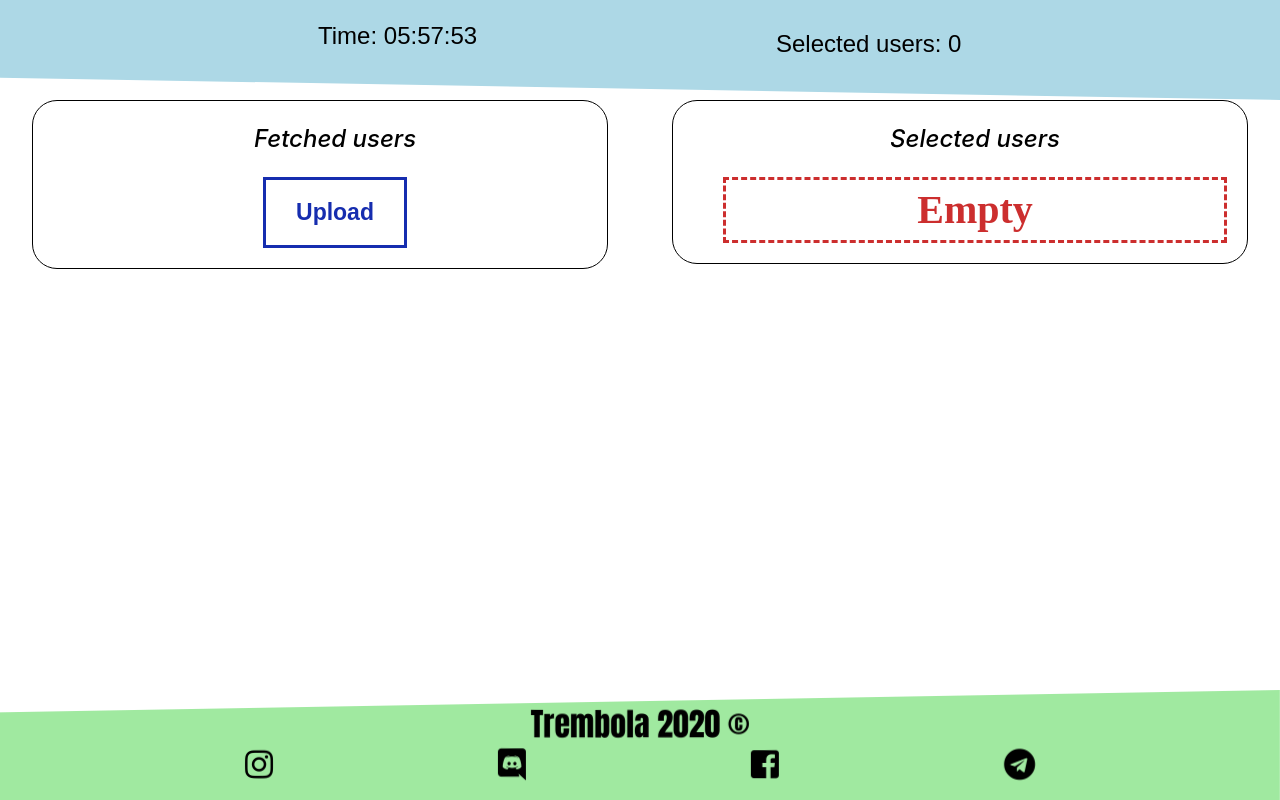
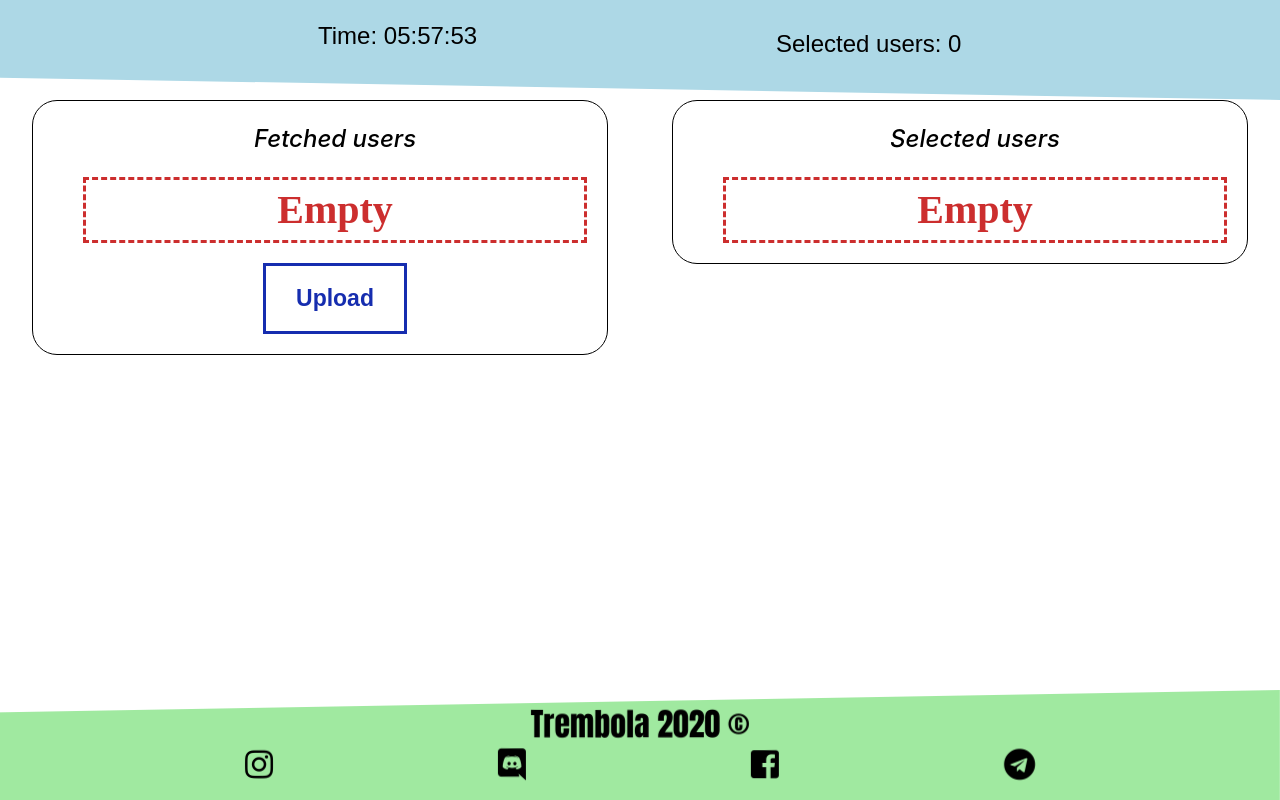
Before and after one commit to godstack/random-users-app, a React (Create React App) app: page / in a window 1280 px wide. Built offline with nearby package versions, Linux system fonts and the light colour scheme.

Commit message:
added user filtration

```diff
--- a/src/components/FilterForm/FilterForm.js
+++ b/src/components/FilterForm/FilterForm.js
@@ -1,15 +1,19 @@
 import React, { useState } from 'react';
 import './FilterForm.scss';
+import { useDispatch } from 'react-redux';
+import { filterSelectedUsers } from '../../redux/actions';
 
-export const FilterForm = ({ handleFilter }) => {
-  const [formData, setFormData] = useState({ firstName: '', lastName: '' });
+export const FilterForm = ({ filterArr, formData, setFormData }) => {
+  const dispatch = useDispatch();
 
-  const handleChange = e => {
-    setFormData({ ...formData, [e.target.name]: e.target.value });
+  const handleChange = async e => {
+    await setFormData({ ...formData, [e.target.name]: e.target.value });
+    dispatch(filterSelectedUsers(formData));
   };
 
   return (
     <form className='ui-form'>
+      <div className='filter'>Type to Filter</div>
       <div className='form-row'>
         <input
           type='text'
@@ -30,9 +34,6 @@ export const FilterForm = ({ handleFilter }) => {
           placeholder='Last name'
         />
       </div>
-      <button onClick={handleFilter} className='filter-btn'>
-        Filter
-      </button>
     </form>
   );
 };
--- a/src/components/FilterForm/FilterForm.scss
+++ b/src/components/FilterForm/FilterForm.scss
@@ -5,13 +5,12 @@ $btn-color: yellowgreen;
   margin: 30px auto;
   background: white;
 
-  .filter-btn {
+  .filter {
     width: 100%;
     border-radius: 20px;
     border: 1px solid $btn-color;
     padding: 10px 20px;
     text-align: center;
-    cursor: pointer;
     text-transform: uppercase;
     font-size: 1.2rem;
     letter-spacing: 2px;
--- a/src/components/UserLists/FetchedUsers.js
+++ b/src/components/UserLists/FetchedUsers.js
@@ -1,7 +1,7 @@
-import React from 'react';
+import React, { useState } from 'react';
 import { User } from '../User/User';
 import { useDispatch, useSelector } from 'react-redux';
-import { fetchUsers } from '../../redux/actions';
+import { fetchUsers, filterFetchedUsers } from '../../redux/actions';
 import { Loader } from '../Loader/Loader';
 import { FilterForm } from '../FilterForm/FilterForm';
 import './UserList.scss';
@@ -10,19 +10,32 @@ export const FetchedUsers = () => {
   const dispatch = useDispatch();
   const users = useSelector(state => state.users.fetchedUsers);
   const loading = useSelector(state => state.app.loading);
-  console.log(users, loading);
 
-  const handleFilter = () => {};
+  const [formData, setFormData] = useState({ firstName: '', lastName: '' });
 
-  if (loading) {
-    return <Loader />;
-  }
+  const filteredUsersList = users
+    .filter(
+      el =>
+        el.name.first
+          .toLowerCase()
+          .includes(formData.firstName.toLowerCase()) &&
+        el.name.last.toLowerCase().includes(formData.lastName.toLowerCase())
+    )
+    .map(user => <User user={user} key={user.email} />);
 
   return (
     <section className='user-list'>
       <h2 className='user-list__title'>Fetched users</h2>
-      {users.length !== 0 && <FilterForm handleFilter={handleFilter} />}
-      {users && users.map(user => <User key={user.email} user={user} />)}
+      {users.length !== 0 && (
+        <FilterForm
+          filterArr='fetchedUsers'
+          formData={formData}
+          setFormData={setFormData}
+        />
+      )}
+      {!loading && filteredUsersList}
+      {filteredUsersList.length === 0 && <div className='empty'>Empty</div>}
+      {loading && <Loader />}
       <button className='btn btn-upload' onClick={() => dispatch(fetchUsers())}>
         <div className='text'>{users.length ? 'Upload more' : 'Upload'}</div>
       </button>
--- a/src/components/UserLists/SelectedUsers.js
+++ b/src/components/UserLists/SelectedUsers.js
@@ -1,4 +1,4 @@
-import React from 'react';
+import React, { useState } from 'react';
 import './UserList.scss';
 import { useSelector } from 'react-redux';
 import { FilterForm } from '../FilterForm/FilterForm';
@@ -8,22 +8,31 @@ import { Loader } from '../Loader/Loader';
 export const SelectedUsers = () => {
   const users = useSelector(state => state.users.selectedUsers);
   const loading = useSelector(state => state.app.loading);
+  const [formData, setFormData] = useState({ firstName: '', lastName: '' });
 
-  const handleFilter = () => {};
-
-  if (loading) {
-    return <Loader />;
-  }
+  const filteredUsersList = users
+    .filter(
+      el =>
+        el.name.first
+          .toLowerCase()
+          .includes(formData.firstName.toLowerCase()) &&
+        el.name.last.toLowerCase().includes(formData.lastName.toLowerCase())
+    )
+    .map(user => <User user={user} key={user.email} />);
 
   return (
     <section className='user-list'>
       <h2 className='user-list__title'>Selected users</h2>
-      {users.length !== 0 && <FilterForm handleFilter={handleFilter} />}
-      {users.map(user => (
-        <User user={user} key={user.email} />
-      ))}
-
-      {users.length === 0 && <div className='empty'>Empty</div>}
+      {users.length !== 0 && (
+        <FilterForm
+          filterArr={'selectedUsers'}
+          formData={formData}
+          setFormData={setFormData}
+        />
+      )}
+      {!loading && filteredUsersList}
+      {filteredUsersList.length === 0 && <div className='empty'>Empty</div>}
+      {loading && <Loader />}
     </section>
   );
 };
--- a/src/index.js
+++ b/src/index.js
@@ -7,7 +7,8 @@ import { rootReducer } from './redux/rootReducer';
 import { Provider } from 'react-redux';
 import createSagaMiddleware from 'redux-saga';
 import './index.scss';
-import { sagaWatcher } from './redux/sagas';
+import { fetchSagaWatcher } from './redux/sagas/fetchSaga';
+import { filterSagaWatcher } from './redux/sagas/filterSelectedSaga';
 
 const saga = createSagaMiddleware();
 
@@ -19,7 +20,8 @@ const store = createStore(
   )
 );
 
-saga.run(sagaWatcher);
+saga.run(fetchSagaWatcher);
+saga.run(filterSagaWatcher);
 
 const app = (
   <Provider store={store}>
--- a/src/pages/UserDetailsPage/UserDetailsPage.js
+++ b/src/pages/UserDetailsPage/UserDetailsPage.js
@@ -47,8 +47,6 @@ export const UserDetailsPage = () => {
     }
   }, [user, history]);
 
-  console.log(user);
-
   return (
     <div className='user-details'>
       <div
@@ -60,6 +58,7 @@ export const UserDetailsPage = () => {
       <div className='icons'>
         {icons.map((el, i) => (
           <i
+            key={i}
             className={classNames(el, { active: i === index })}
             onClick={() => setIndex(i)}
           ></i>
--- a/src/redux/sagas.js
+++ b/src/redux/sagas/fetchSaga.js
@@ -1,8 +1,8 @@
 import { takeEvery, put, call } from 'redux-saga/effects';
-import { REQUEST_USERS, FETCH_USERS } from './types';
-import { showLoader, hideLoader } from './actions';
+import { REQUEST_USERS, FETCH_USERS } from '../types';
+import { showLoader, hideLoader } from '../actions';
 
-export function* sagaWatcher() {
+export function* fetchSagaWatcher() {
   yield takeEvery(REQUEST_USERS, sagaWorker);
 }
 
--- /dev/null
+++ b/src/redux/sagas/filterSelectedSaga.js
@@ -0,0 +1,13 @@
+import { takeEvery, throttle, put, delay } from 'redux-saga/effects';
+import { showLoader, hideLoader } from '../actions';
+import { FILTER_SELECTED_USERS } from '../types';
+
+function* filterSagaWorker(args) {
+  yield put(showLoader());
+  yield delay(250);
+  yield put(hideLoader());
+}
+
+export function* filterSagaWatcher() {
+  yield throttle(250, FILTER_SELECTED_USERS, filterSagaWorker);
+}
```
